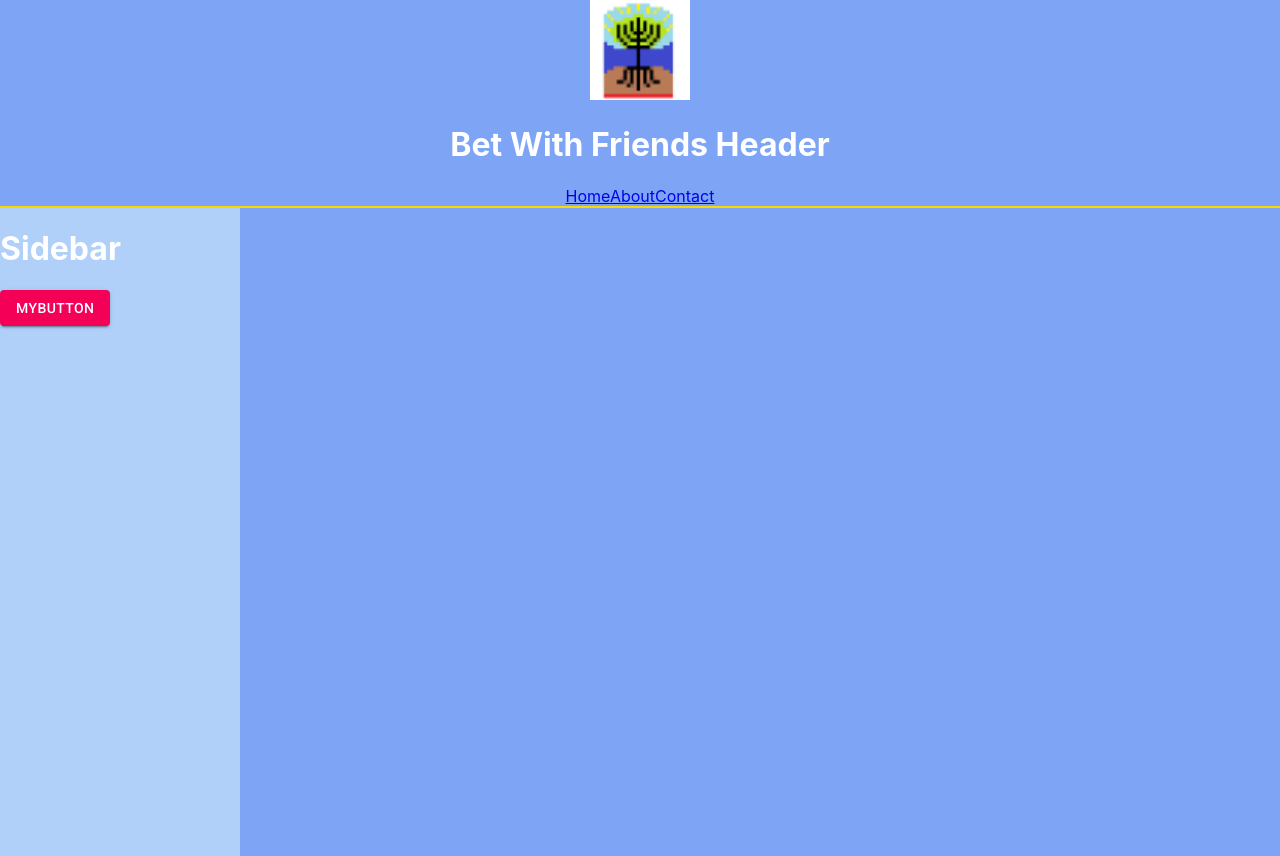
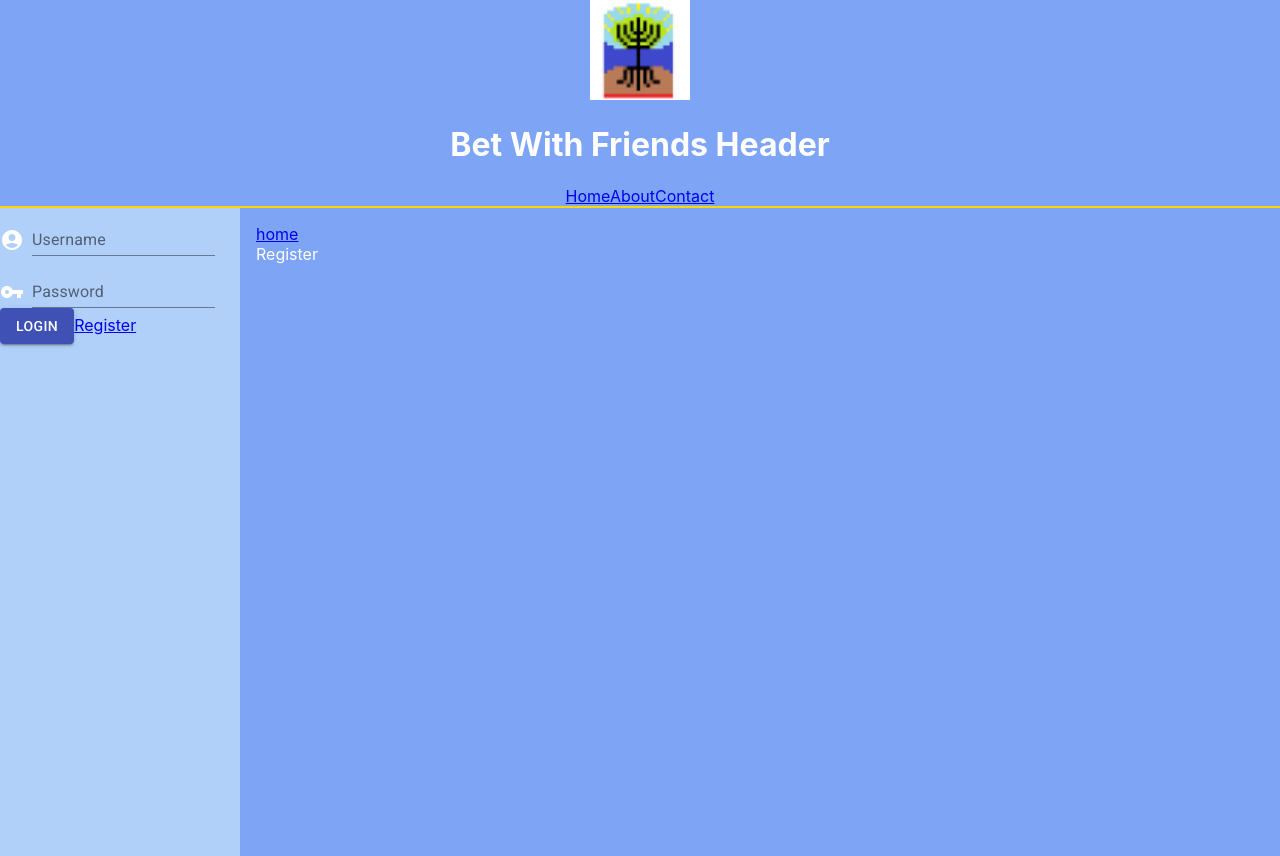
Before and after one commit to rozendale/bwf-web, a React (Create React App) app: page /register in a window 1280 px wide. Built offline with nearby package versions, Linux system fonts and the light colour scheme.

Commit message:
Studying after not having much time for it.

```diff
--- a/src/App.js
+++ b/src/App.js
@@ -10,13 +10,16 @@ import Main from './components/main';
 import Sidebar from './components/sidebar';
 import theme from './theme'
 import { ThemeProvider } from '@mui/material/styles';
-
+import { AuthProvider } from './hooks/useAuth'
 
 function App() {
+
+  const user = JSON.parse(localStorage.getItem('bwf-user'));
 
   return (
     <Router>
       <ThemeProvider theme={theme}>
+        <AuthProvider user={user}>
           <div className="App">
             <Header/>
             <div className="general-content">
@@ -31,6 +34,7 @@ function App() {
               </Routes>
             </div>
           </div>
+        </AuthProvider>
       </ThemeProvider>
     </Router>
   );
--- a/src/components/group-detail.js
+++ b/src/components/group-detail.js
@@ -5,8 +5,11 @@ import { useFetchGroup } from '../hooks/fetch-group';
 import {DateTime} from 'luxon';
 import CalendarTodayIcon from '@mui/icons-material/CalendarToday';
 import AlarmIcon from '@mui/icons-material/Alarm';
+import { Typography } from '@material-ui/core';
 import { makeStyles } from '@material-ui/core/styles';
-import { ClassNames } from '@emotion/react';
+//import { ClassNames } from '@emotion/react';
+import { ThemeProvider } from '@mui/material/styles';
+import theme from '../theme'
 
 
 const useStyles = makeStyles( theme => ({
@@ -33,18 +36,20 @@ function GroupDetail() {
     navigate("/about");
   }
 
-  console.log(groupId)
+  //console.log(groupId)
   useEffect(() => {
     setGroup(data)
   }, [data])
-  console.log(group)
+  //console.log(group)
   if (error) return <h1>Error</h1>
   if (loading) return <h1>Loading...</h1>
 
   return group && (
+    <ThemeProvider theme={theme}>
     <div>
-      <Link to={'/'}>Back</Link>
-      <Button onClick={() => handleClick()}>test2-to-about</Button>
+      <Link  variant="secondary" to={'/'}>Back</Link>
+      <Typography variant="body3" component="h2">test</Typography>
+      <Button variant="secondary" onClick={() => handleClick()}>test2-to-about</Button>
       { group &&
       <>
         <h1 key={group.id}>{group.name}: {group.location}</h1>
@@ -67,6 +72,7 @@ function GroupDetail() {
       </>
       }
     </div>
+    </ThemeProvider>
   );
 }
 
--- a/src/components/main.js
+++ b/src/components/main.js
@@ -2,17 +2,22 @@ import React from 'react';
 import { Routes, Route } from 'react-router-dom';
 import GroupList from './group-list';
 import GroupDetail from './group-detail';
+import Register from './register';
 import About from './about';
 import Contact from './contact';
+import { useAuth } from '../hooks/useAuth';
 
 
 function Main() {
+  const { authData } = useAuth();
 
   return (
     <div className="main">
+      {authData && <h3>{authData.user.username}mmmmm</h3>}
       <Routes>
         <Route path="/" element={<GroupList/>}/>
         <Route path="/details/:groupId" element={<GroupDetail />} />
+        <Route path="/register" element={<Register />} />
         <Route path="/about" element={<About />} />
         <Route path="/contact" element={<Contact />} />
       </Routes>
--- /dev/null
+++ b/src/components/register.js
@@ -0,0 +1,16 @@
+import React from 'react';
+import { useAuth } from '../hooks/useAuth';
+import { Link } from 'react-router-dom';
+
+
+function Register() {
+    const { authData } = useAuth
+    return (
+        <div>
+            <Link to={`/`}>home</Link>
+            <br/>Register
+        </div>
+    );
+}
+
+export default Register;
--- a/src/components/sidebar.js
+++ b/src/components/sidebar.js
@@ -1,17 +1,70 @@
-import React from 'react';
-import { Button } from '@material-ui/core';
-//import CustomCheckbox from '@material-ui/core';
+import React, { useState } from 'react';
+import { Button, Grid, TextField } from '@material-ui/core';
+import AccountCircleIcon from '@mui/icons-material/AccountCircle';
+import VpnKeyIcon from '@mui/icons-material/VpnKey';
+import { auth } from '../services/user-services';
+import { useAuth } from '../hooks/useAuth';
+import { Link } from 'react-router-dom';
 
 
 function Sidebar() {
+  const [ username, setUsername] = useState('');
+  const [ password, setPassword] = useState('');
+  const { authData, setAuth } = useAuth(null);
+  const handleSubmit = async e => {
+    e.preventDefault();
+    const data = await auth({username, password})
+    // localStorage.setItem('bwf-user', JSON.stringify(data))
+    setAuth(data);
+  }
+  const logout = () => {
+    setAuth(null);
+  }
 
   return (
     <div className="sidebar">
-      <h1>Sidebar</h1>
-      <Button color="secondary" variant="contained">
-        mybutton
-      </Button>
-      {/* <CustomCheckbox defaultChecked /> */}
+      {!authData ?
+        <form onSubmit={handleSubmit}>
+          <Grid container spacing={1} alignItems="flex-end">
+            <Grid item>
+              <AccountCircleIcon />
+            </Grid>
+            <Grid item>
+              <TextField
+                id="input-with-icon-grid"
+                label="Username"
+                onChange={ e => setUsername(e.target.value)}
+              />
+            </Grid>
+          </Grid>
+          <Grid container spacing={1} alignItems="flex-end">
+            <Grid item>
+              <VpnKeyIcon />
+            </Grid>
+            <Grid item>
+              <TextField
+                id="sinput-with-icon-grid"
+                label="Password"
+                type="password"
+                autoComplete="current-password"
+                variant="standard"
+                onChange={ e => setPassword(e.target.value)}
+              />
+            </Grid>
+          </Grid>
+          <Button color="primary" variant="contained" type="submit">
+            Login
+          </Button>
+          <Link to={`/register`}>Register</Link>
+        </form>
+      :
+        <div>
+          <p>{authData.user.username}</p>
+          <Button color="primary" variant="contained" onClick={() => logout()}>
+            Logout
+          </Button>
+        </div>
+      }
     </div>
   );
 }
--- /dev/null
+++ b/src/hooks/useAuth.js
@@ -0,0 +1,21 @@
+import { useState, useContext, createContext } from 'react';
+
+
+const AuthContext = createContext(null);
+export const AuthProvider = ({user, children}) => {
+    const [ authData, setAuthData ] = useState(user);
+    const setAuth = newUser => {
+        if(newUser){
+            localStorage.setItem('bwf-user', JSON.stringify(newUser));
+        } else {
+            localStorage.removeItem('bwf-user');
+        }
+        setAuthData(newUser);
+    }
+    return (
+        <AuthContext.Provider value={{authData, setAuth}}>
+            {children}
+        </AuthContext.Provider>
+    )
+}
+export const useAuth = () => useContext(AuthContext)
--- a/src/index.css
+++ b/src/index.css
@@ -17,3 +17,9 @@ code {
   font-family: source-code-pro, Menlo, Monaco, Consolas, 'Courier New',
     monospace;
 }
+
+/* * {
+  margin: 0;
+  padding: 0;
+  font-family: "Roboty"
+} */
--- /dev/null
+++ b/src/services/user-services.js
@@ -0,0 +1,12 @@
+export function auth(credentials){
+    return fetch('http://127.0.0.1:8000/api/authenticate/', {
+        method: 'POST',
+        headers: {
+            'Content-Type': 'application/json'
+        },
+        body: JSON.stringify(credentials)
+    }).then(resp => resp.json())
+    .catch( e => {
+        console.log(e)
+    })
+}
--- a/src/theme.js
+++ b/src/theme.js
@@ -1,5 +1,5 @@
 //import { createTheme } from '@material-ui/core/styles';
-import { createTheme } from '@mui/material/styles';
+import { createTheme } from '@mui/material';
 //import { purple } from '@material-ui/core/colors';
 import { red, purple, lightBlue } from '@mui/material/colors';
 
@@ -7,7 +7,7 @@ import { red, purple, lightBlue } from '@mui/material/colors';
 const theme = createTheme({
     palette: {
       primary: {
-        main: red[500],
+        main: red[50],
       },
       secondary: lightBlue
     //primary: red
@@ -16,7 +16,34 @@ const theme = createTheme({
       bgColor: '#3e3e3e',
       bgLightColor: '#888',
       mainAccentColor: '#fecc01'
+    },
+    components: {
+      MuiTypography: {
+        variants: [
+          {
+            props: {
+              variant: "body2",
+            },
+            style: {
+              fontSize: 19,
+              color: "blue"
+            }
+          },
+          {
+            props: {
+              variant: "body3",
+            },
+            style: {
+              fontSize: 10,
+              color: "orange",
+              background: "pink"
+            }
+          }
+        ],
+      }
     }
+
+
   });
 
 export default theme;
```
Also changed, not shown: src/App.css (line endings or trailing spaces). Lines whose indentation alone changed are shown as unchanged.
